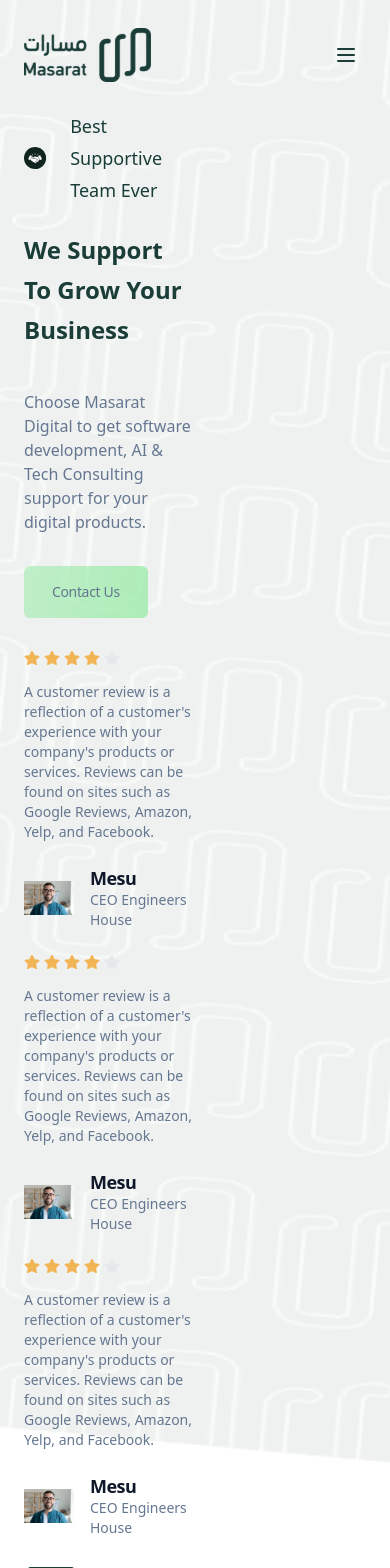
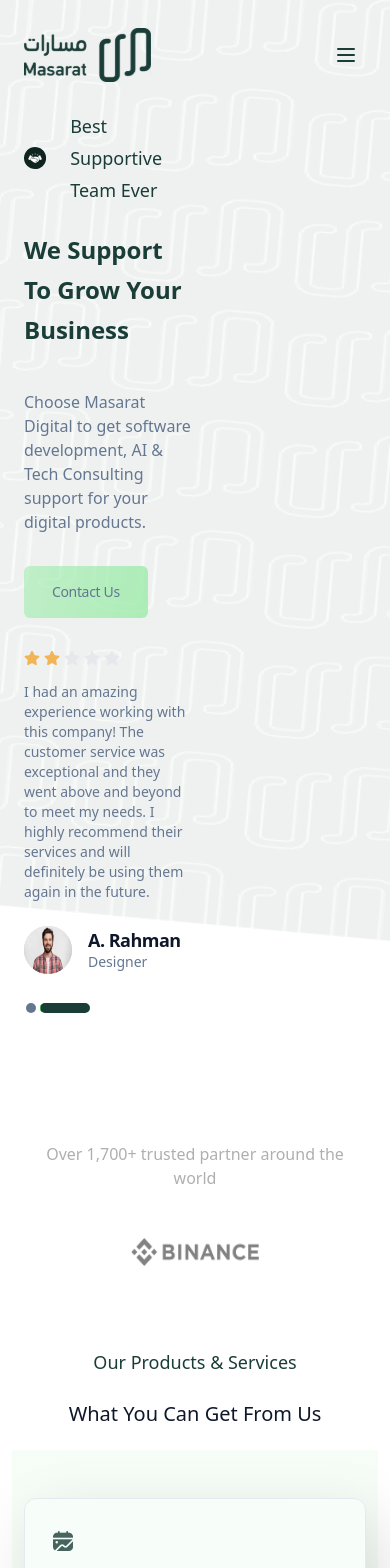
Before and after one commit to mesu-ai/masarat, a Next.js app: page / in a window 390 px wide. Shown: the top 1568 px of the page. Built offline with nearby package versions, Linux system fonts and the light colour scheme.

Commit message:
Hero slider responsiveness

```diff
--- /dev/null
+++ b/content/clientReview/client_review_2.md
@@ -0,0 +1,11 @@
+---
+name: A. Rahman
+photo: /profile2.jpg
+designation: Designer
+rating: 2
+opinion: >-
+  I had an amazing experience working with this company! The customer service
+  was exceptional and they went above and beyond to meet my needs. I highly
+  recommend their services and will definitely be using them again in the
+  future.
+---
--- a/src/components/molecules/SlideCard.jsx
+++ b/src/components/molecules/SlideCard.jsx
@@ -11,12 +11,15 @@ const SlideCard = ({ review = {} , className='' }) => {
       <Rating stars={review?.rating} />
       <p className='mt-4 text-sm text-slateBlue rtl:text-end'>{review?.opinion}</p>
       <ul className='mt-6 flex items-center gap-4 mb-6 rtl:ms-auto rtl:flex-row-reverse'>
+        <div className='h-12 w-12 bg-slate-300 rounded-full'>
         <Image
+          className='rounded-full w-ful h-full flex justify-center items-center'
           src={review?.photo}
           alt='profile'
-          height={50}
-          width={50}
+          height={48}
+          width={48}
         />
+        </div>
         <li className='rtl:text-end'>
           <h6 className='text-lg font-bold leading-6 -tracking-[.5px] text-blackPearl'>
             {review?.name}
--- a/src/components/organizations/HeroSection.jsx
+++ b/src/components/organizations/HeroSection.jsx
@@ -9,32 +9,32 @@ import SliderShow from '../molecules/SliderShow';
 import SlideCard from '../molecules/SlideCard';
 import { getAllData } from '@/lib/customApi';
 
-// const reviewers = [
-//   {
-//     phote: '',
-//     name: 'kamal',
-//     designation: 'CEO, Supreme World',
-//     rating: 4,
-//     review:
-//       ' Lorem ipsum dolor sit amet, consectetur adipiscing elit, sed do eiusmod tempor incididunt ut labore et dolore magna aliqua Utenimad minim veniam.',
-//   },
-//   {
-//     phote: '',
-//     name: 'jamal',
-//     designation: 'ceo',
-//     rating: 5,
-//     review:
-//       ' Lorem ipsum dolor sit amet, consectetur adipiscing elit, sed do eiusmod tempor incididunt ut labore et dolore magna aliqua Utenimad minim veniam.',
-//   },
-//   {
-//     phote: '',
-//     name: 'rubel',
-//     designation: 'ceo',
-//     rating: 3,
-//     review:
-//       ' Lorem ipsum dolor sit amet, consectetur adipiscing elit, sed do eiusmod tempor incididunt ut labore et dolore magna aliqua Utenimad minim veniam.',
-//   },
-// ];
+const clientReviewss = [
+  {
+    phote: '',
+    name: 'kamal',
+    designation: 'CEO, Supreme World',
+    rating: 4,
+    review:
+      ' Lorem ipsum dolor sit amet, consectetur adipiscing elit, sed do eiusmod tempor incididunt ut labore et dolore magna aliqua Utenimad minim veniam.',
+  },
+  {
+    phote: '',
+    name: 'jamal',
+    designation: 'ceo',
+    rating: 5,
+    review:
+      ' Lorem ipsum dolor sit amet, consectetur adipiscing elit, sed do eiusmod tempor incididunt ut labore et dolore magna aliqua Utenimad minim veniam.',
+  },
+  {
+    phote: '',
+    name: 'rubel',
+    designation: 'ceo',
+    rating: 3,
+    review:
+      ' Lorem ipsum dolor sit amet, consectetur adipiscing elit, sed do eiusmod tempor incididunt ut labore et dolore magna aliqua Utenimad minim veniam.',
+  },
+];
 
 const HeroSection = ({clientReviews=[]}) => {
 
```
Also changed, not shown: public/profile2.jpg (added).
